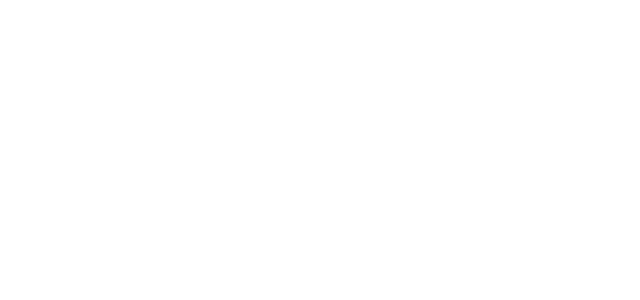
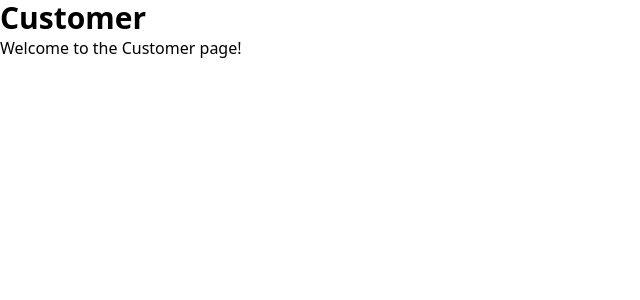
Before and after one commit to alriansyah/learn-reactjs-pzn, a React (Vite) app in the folder 2-react-router/: page /data/customers in a window 1280 px wide. Before the commit this address had no page. Shown: the top 300 px of the page, without its empty margins (0-640 px from the left). Built offline with nearby package versions, Linux system fonts and the light colour scheme.

Commit message:
feat: learn react js react router -> nested route

```diff
--- /dev/null
+++ b/2-react-router/src/components/customer/index.tsx
@@ -0,0 +1,10 @@
+function Customer() {
+  return (
+    <div>
+      <h1 className="text-3xl font-bold">Customer</h1>
+      <p>Welcome to the Customer page!</p>
+    </div>
+  );
+}
+
+export default Customer;
--- /dev/null
+++ b/2-react-router/src/components/product/index.tsx
@@ -0,0 +1,10 @@
+function Product() {
+  return (
+    <div>
+      <h1 className="text-3xl font-bold">Product</h1>
+      <p>Welcome to the Product page!</p>
+    </div>
+  );
+}
+
+export default Product;
--- /dev/null
+++ b/2-react-router/src/components/seller/index.tsx
@@ -0,0 +1,10 @@
+function Seller() {
+  return (
+    <div>
+      <h1 className="text-3xl font-bold">Seller</h1>
+      <p>Welcome to the Seller page!</p>
+    </div>
+  );
+}
+
+export default Seller;
--- a/2-react-router/src/routes/index.tsx
+++ b/2-react-router/src/routes/index.tsx
@@ -1,12 +1,20 @@
 import { Routes, Route } from "react-router";
 import Home from "../components/home";
 import About from "../components/about";
+import Product from "../components/product";
+import Customer from "../components/customer";
+import Seller from "../components/seller";
 
 function AppRoute() {
   return (
     <Routes>
       <Route path="/" element={<Home />} />
       <Route path="/about" element={<About />} />
+      <Route path="/data">
+        <Route path="products" element={<Product />} />
+        <Route path="customers" element={<Customer />} />
+        <Route path="sellers" element={<Seller />} />
+      </Route>
     </Routes>
   );
 }
```
